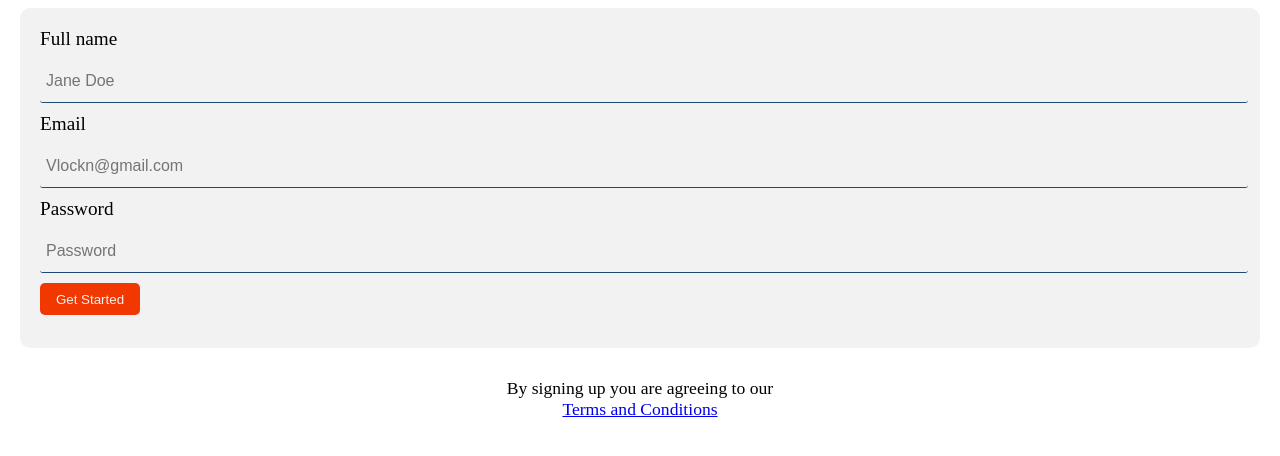
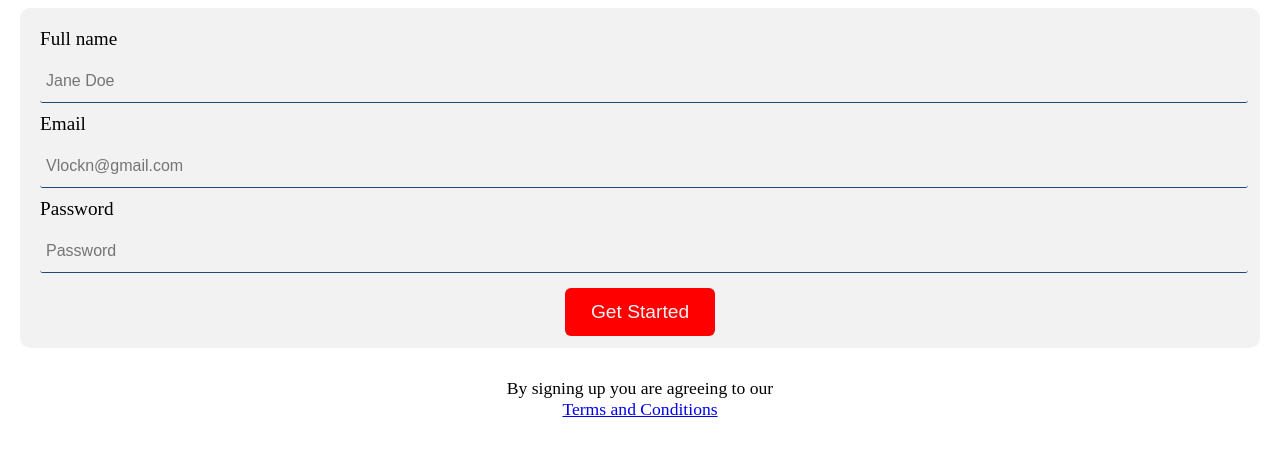
Before and after one commit to ddoyediran/signup-cw1, a plain HTML site: page index.html in a window 1280 px wide. Shown: the part 342-798 px from the top of the page. Drawn offline with nearby package versions, Linux system fonts and the light colour scheme.

Commit message:
more commit

```diff
--- a/index.html
+++ b/index.html
@@ -32,7 +32,9 @@
           <label for="password" class="label-font">Password</label>
           <input type="password" name="password" placeholder="Password" />
 
-          <input type="submit" value="Get Started" />
+          <div class="submit-input">
+            <input type="submit" value="Get Started" />
+          </div>
         </form>
       </div>
 
--- a/style.css
+++ b/style.css
@@ -63,14 +63,20 @@ input[type="password"] {
 
 input[type="submit"] {
   display: inline-block;
-  border-radius: 5px;
-  background-color: rgb(240, 56, 0);
+  border-radius: 6px;
+  background-color: rgb(255, 0, 0);
   color: rgb(242, 242, 242);
   border: none;
+  font-size: 1.2rem;
   text-align: center;
   cursor: pointer;
-  width: 100px;
-  height: 2rem;
+  width: 150px;
+  height: 3rem;
+}
+
+.submit-input {
+  text-align: center;
+  margin-top: 5px;
 }
 
 /* input[type="submit"] {
```
